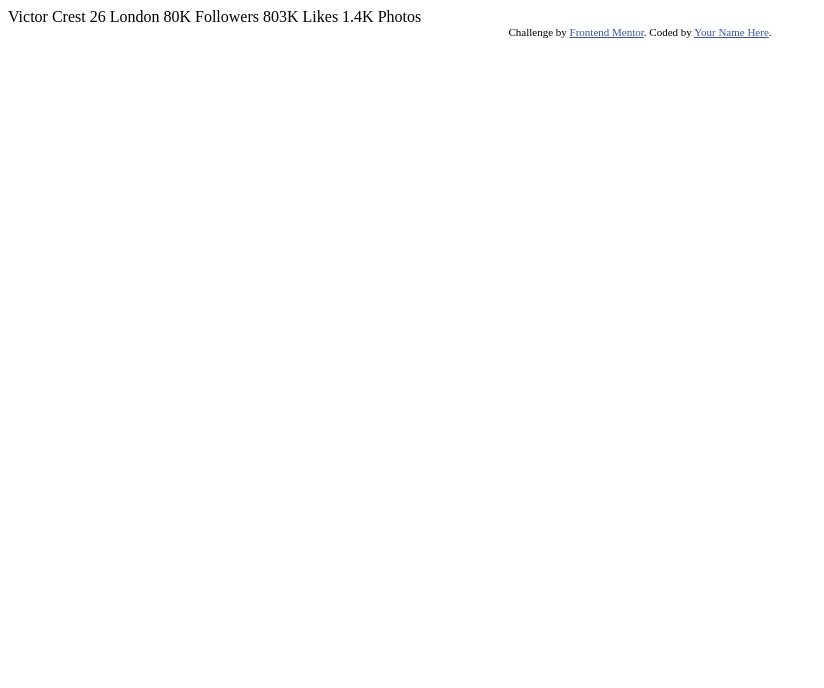
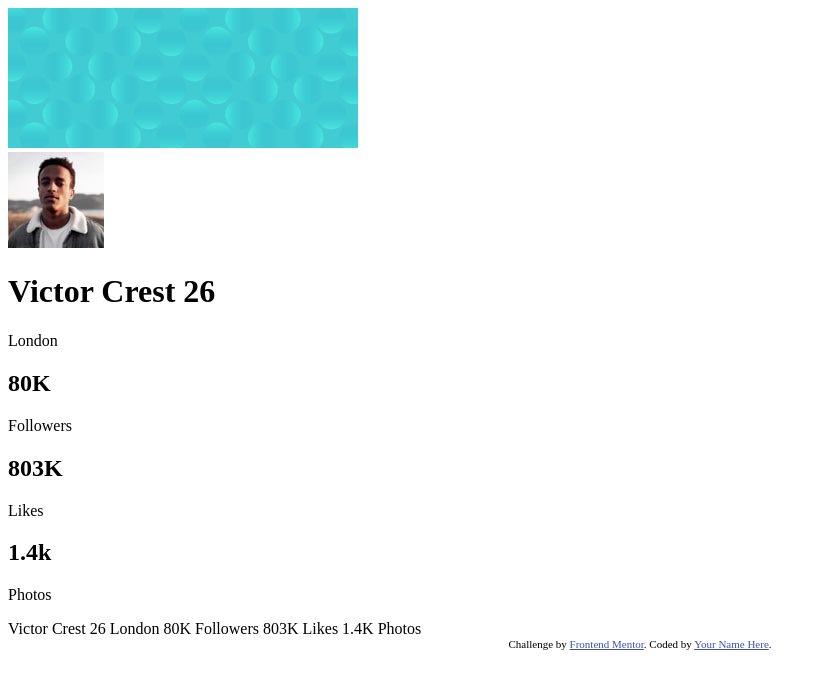
Before and after one commit to cvines528/profile-card-compnent, a plain HTML site: page index.html in a window 1280 px wide. Shown: the whole page, without its empty margins (0-824 px from the left). Drawn offline with Linux system fonts and the light colour scheme.

Commit message:
added html grouping to project

```diff
--- a/index.html
+++ b/index.html
@@ -15,6 +15,41 @@
   </style>
 </head>
 <body>
+
+  <div class="container">
+    <div class="background-image-top">
+
+    </div>
+    <div class="profile-card">
+      <div class="top-of-card">
+        <img src="./images/bg-pattern-card.svg" alt="" class="background">
+      </div>
+      <div class="profile-picture">
+        <img src="./images/image-victor.jpg" alt="">
+      </div>
+      <div class="profile-info">
+        <h1><span>Victor Crest</span> 26</h1>
+        <p>London</p>
+      </div>
+      <div class="profile-stats">
+        <div class="follower-count">
+          <h2>80K</h2>
+          <p>Followers</p>
+        </div>
+        <div class="likes">
+          <h2>803K</h2>
+          <p>Likes</p>
+        </div>
+        <div class="photos">
+          <h2>1.4k</h2>
+          <p>Photos</p>
+        </div>
+      </div>
+    </div>
+    <div class="background-image-bottom">
+
+    </div>
+  </div>
   Victor Crest
   26
   London
```
